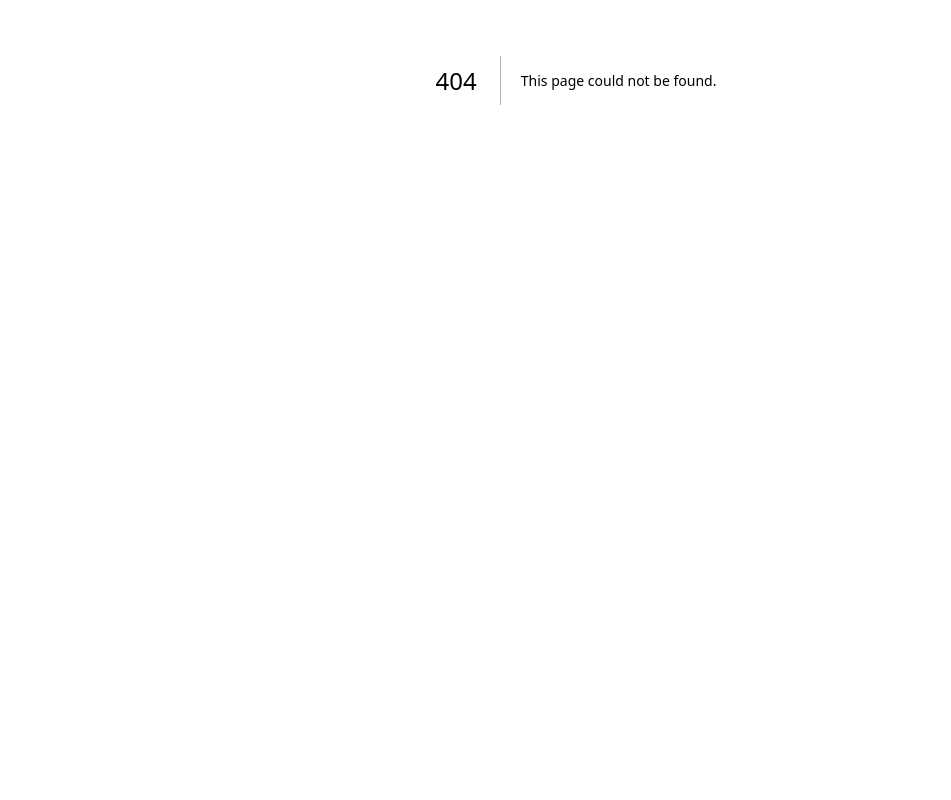
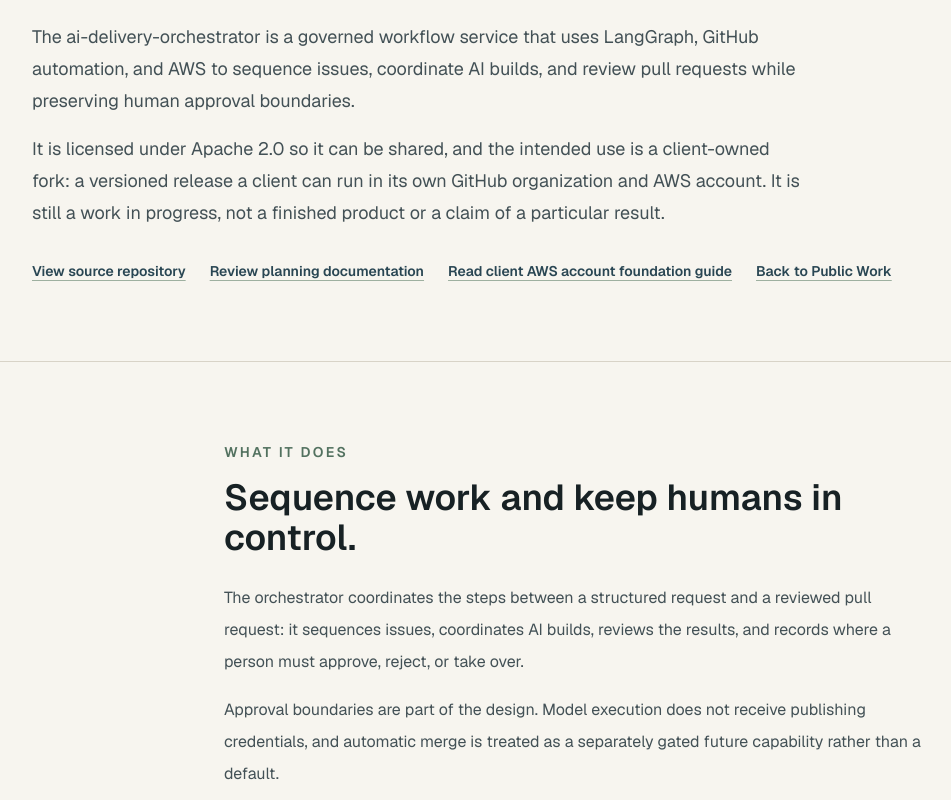
Before and after one commit to todd-brunia/ai-consulting-site, a Next.js app: page /public-work/ai-delivery-orchestrator in a window 1280 px wide. Before the commit this address had no page. Shown: the part 320-1120 px from the top of the page, without its empty margins (64-1015 px from the left). Before the commit the page ends 800 px from the top, so only its background shows below. Built offline with nearby package versions, Linux system fonts and the light colour scheme.

Commit message:
Add ai-delivery-orchestrator to public work

```diff
--- /dev/null
+++ b/src/app/public-work/ai-delivery-orchestrator/page.tsx
@@ -0,0 +1,133 @@
+import Link from "next/link";
+import type { Metadata } from "next";
+
+import { Footer } from "../../home-sections";
+import { SubpageHeader } from "../../subpage-header";
+import { ConsultingCta } from "../ai-consulting-site/ai-consulting-site-sections";
+
+export const metadata: Metadata = {
+  title: "AI Delivery Orchestrator | Todd Brunia",
+  description:
+    "A governed AI delivery orchestrator, licensed under Apache 2.0 for client sharing and still a work in progress.",
+};
+
+const linkClass =
+  "font-semibold text-[#294653] underline decoration-[#9eb0a0] underline-offset-4 transition hover:text-[#172124] focus-visible:outline-2 focus-visible:outline-offset-4 focus-visible:outline-[#2f6f8f]";
+
+const orchestratorSections = [
+  {
+    id: "what-it-does",
+    eyebrow: "What it does",
+    heading: "Sequence work and keep humans in control.",
+    paragraphs: [
+      "The orchestrator coordinates the steps between a structured request and a reviewed pull request: it sequences issues, coordinates AI builds, reviews the results, and records where a person must approve, reject, or take over.",
+      "Approval boundaries are part of the design. Model execution does not receive publishing credentials, and automatic merge is treated as a separately gated future capability rather than a default.",
+    ],
+  },
+  {
+    id: "how-it-is-shared",
+    eyebrow: "How it is meant to be shared",
+    heading: "A client-owned foundation, not a hosted service.",
+    paragraphs: [
+      "The repository is licensed under Apache 2.0 and intended for sharing. The documented direction is a versioned release a client can fork into its own GitHub organization and provision in an AWS account it controls.",
+      "A client fork keeps ownership of infrastructure, Terraform state, credentials, policies, repositories, generated code, logs, backups, budgets, and final publication decisions. A hosted control plane or consultancy-operated GitHub App is a separate future product.",
+    ],
+  },
+  {
+    id: "current-status",
+    eyebrow: "Current status",
+    heading: "A work in progress, evaluated honestly.",
+    paragraphs: [
+      "The repository is in its foundation phase. It currently provides a validated TypeScript worker, versioned domain and state-machine contracts, PostgreSQL persistence, a stub-only runtime with durable checkpoints, container build, local runtime, tests, CI, and a reviewed Terraform foundation.",
+      "It does not yet connect to GitHub, OpenAI, or a deployed AWS environment and cannot mutate another repository. It is published early to make progress inspectable, not to present a finished product or guarantee a particular result.",
+    ],
+  },
+] as const;
+
+export default function AiDeliveryOrchestratorPage() {
+  return (
+    <div className="flex min-h-screen flex-col bg-[#f7f5ef] text-[#1f2a2e]">
+      <SubpageHeader />
+
+      <main className="flex-1" id="main-content">
+        <section className="border-b border-[#d8d3c7]">
+          <div className="mx-auto max-w-6xl px-6 py-16 lg:px-8 lg:py-20">
+            <p className="text-sm font-semibold uppercase tracking-[0.16em] text-[#52715f]">
+              Public work example
+            </p>
+            <h1 className="mt-4 max-w-4xl text-4xl font-semibold leading-tight text-[#172124] sm:text-5xl">
+              An AI delivery orchestrator built for governed, shareable workflows
+            </h1>
+            <div className="mt-6 max-w-3xl space-y-4 text-lg leading-8 text-[#435156]">
+              <p>
+                The ai-delivery-orchestrator is a governed workflow service that
+                uses LangGraph, GitHub automation, and AWS to sequence issues,
+                coordinate AI builds, and review pull requests while preserving
+                human approval boundaries.
+              </p>
+              <p>
+                It is licensed under Apache 2.0 so it can be shared, and the
+                intended use is a client-owned fork: a versioned release a client
+                can run in its own GitHub organization and AWS account. It is still
+                a work in progress, not a finished product or a claim of a
+                particular result.
+              </p>
+            </div>
+            <div className="mt-8 flex flex-wrap gap-x-6 gap-y-3 text-sm">
+              <a
+                href="https://github.com/todd-brunia/ai-delivery-orchestrator"
+                className={linkClass}
+              >
+                View source repository
+              </a>
+              <a
+                href="https://todd-brunia.github.io/ai-consulting-meta/plans/governed-codex-automation/"
+                className={linkClass}
+              >
+                Review planning documentation
+              </a>
+              <a
+                href="https://github.com/todd-brunia/ai-delivery-orchestrator/blob/main/docs/client-aws-account-foundation.md"
+                className={linkClass}
+              >
+                Read client AWS account foundation guide
+              </a>
+              <Link href="/public-work" className={linkClass}>
+                Back to Public Work
+              </Link>
+            </div>
+          </div>
+        </section>
+
+        {orchestratorSections.map((section) => (
+          <section
+            key={section.id}
+            aria-labelledby={`${section.id}-heading`}
+            className="border-b border-[#d8d3c7] py-16 lg:py-20"
+          >
+            <div className="mx-auto max-w-3xl px-6 lg:px-8">
+              <p className="text-sm font-semibold uppercase tracking-[0.16em] text-[#52715f]">
+                {section.eyebrow}
+              </p>
+              <h2
+                id={`${section.id}-heading`}
+                className="mt-4 text-3xl font-semibold text-[#172124] sm:text-4xl"
+              >
+                {section.heading}
+              </h2>
+              <div className="mt-6 space-y-4 leading-8 text-[#435156]">
+                {section.paragraphs.map((paragraph) => (
+                  <p key={paragraph}>{paragraph}</p>
+                ))}
+              </div>
+            </div>
+          </section>
+        ))}
+
+        <ConsultingCta />
+      </main>
+
+      <Footer />
+    </div>
+  );
+}
--- a/src/app/public-work/public-work-content.ts
+++ b/src/app/public-work/public-work-content.ts
@@ -50,4 +50,18 @@
       },
     ],
   },
+  {
+    id: "ai-delivery-orchestrator",
+    name: "AI Delivery Orchestrator",
+    description:
+      "A governed AI delivery orchestrator that sequences issues, coordinates AI builds, and reviews pull requests while preserving human approval boundaries. It is licensed under Apache 2.0 for clients to fork into accounts they control, and it is still a work in progress rather than a finished product.",
+    detailPath: "/public-work/ai-delivery-orchestrator",
+    repositoryUrl: "https://github.com/todd-brunia/ai-delivery-orchestrator",
+    supportingLinks: [
+      {
+        label: "Review planning documentation",
+        href: "https://todd-brunia.github.io/ai-consulting-meta/plans/governed-codex-automation/",
+      },
+    ],
+  },
 ] satisfies readonly PublicWorkItem[];
```
Also changed, not shown: 2 other files (tests, documents, lock files or other folders).
